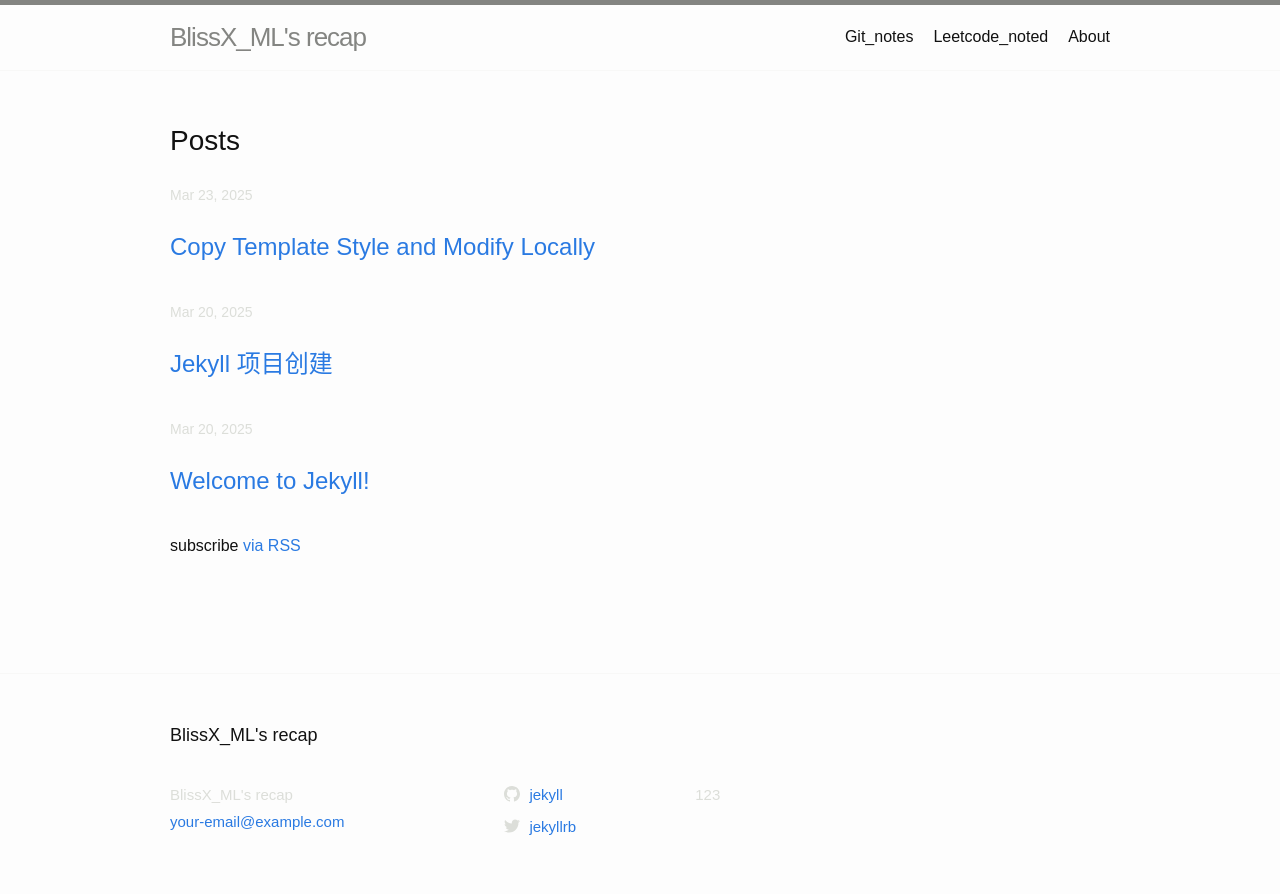
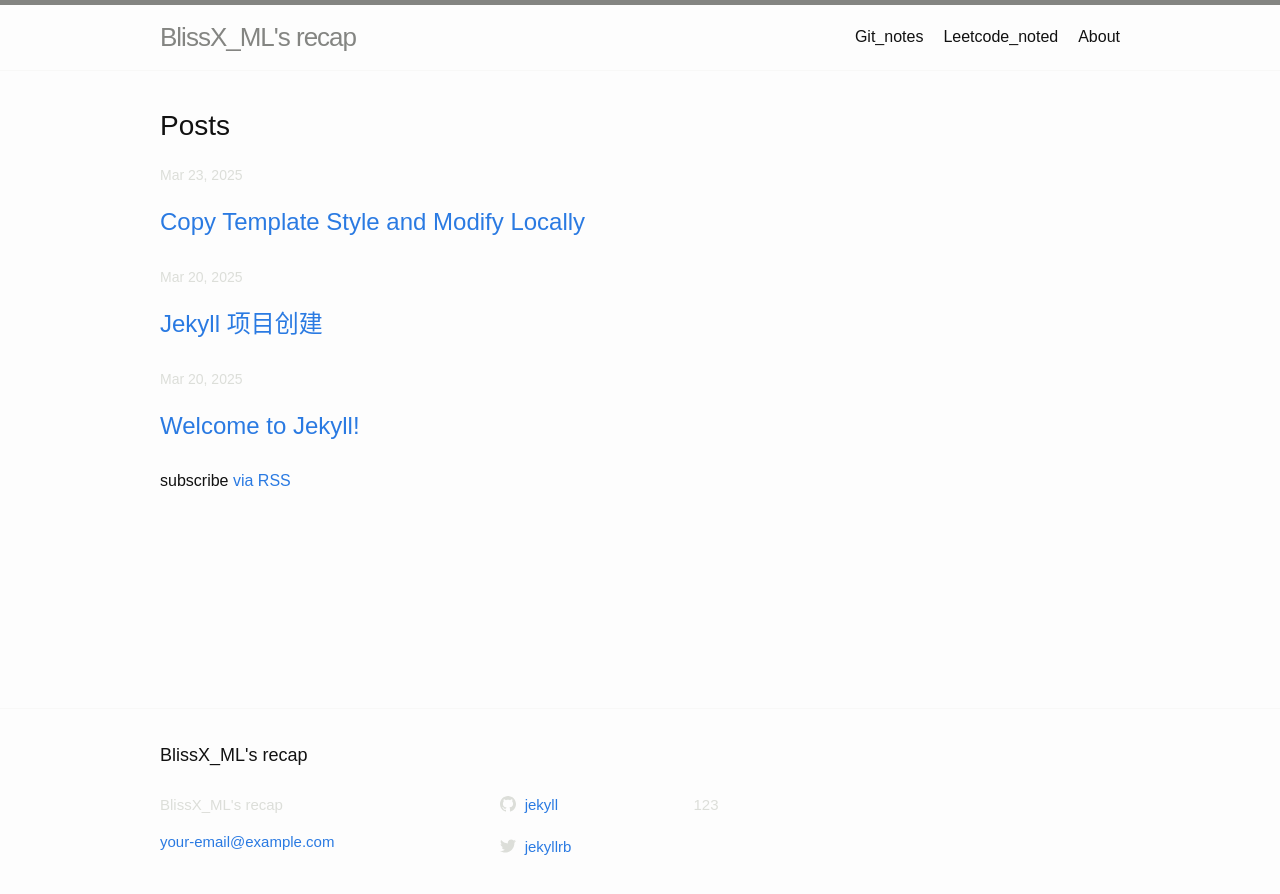
Before and after one commit to BlissX-ML/Daily_Snapshot.github.io, a Jekyll site: the page built from index.markdown, in a window 1280 px wide. Shown: the top 894 px of the page. Built offline with Jekyll 4.4.1, drawn with Linux system fonts in a browser that asks for light colours; nearby versions of some CDN libraries.

Commit message:
Continue refining CSS styles via SCSS and JavaScript updates in default.html

```diff
--- a/_layouts/default.html
+++ b/_layouts/default.html
@@ -20,6 +20,7 @@
         const pre = wrapper.querySelector('pre');
         if (pre) {
           pre.classList.remove('highlight');
+          pre.classList.add('special-code');
           const code = pre.querySelector('code');
           if (code) {
             code.className = 'language-javascript language-js hljs';
--- a/_sass/minima.scss
+++ b/_sass/minima.scss
@@ -12,7 +12,7 @@ $base-font-weight: 400 !default;
 $small-font-size: $base-font-size * 0.875 !default;
 $base-line-height: 1.8 !default;
 
-$spacing-unit: 30px !default;
+$spacing-unit: 20px !default;
 
 $text-color: #111 !default;
 $background-color: #fdfdfd !default;
@@ -22,6 +22,8 @@ $grey-color: #dcded9 !default;
 $grey-color-light: mix(white, $grey-color, 80%);
 $grey-color-dark: mix(black, $grey-color, 40%);
 
+$border-width: 1px !default;
+$padding-imagin: 10px !default;
 
 $table-text-align: left !default;
 
--- a/_sass/minima/_base.scss
+++ b/_sass/minima/_base.scss
@@ -65,7 +65,6 @@ figure,
 }
 
 
-
 /**
  * `main` element
  */
@@ -80,8 +79,13 @@ main {
  * Images
  */
 img {
-  max-width: 100%;
-  vertical-align: middle;
+  display: block;
+  max-width: 80%;
+  text-align: center;
+  align-items: center;
+  margin: 0 auto;
+  border: $border-width solid black;
+  padding: $padding-imagin
 }
 
 
@@ -105,19 +109,30 @@ figcaption {
 ul,
 ol {
   margin-left: $spacing-unit;
-  // line-height: $base-line-height;
+  line-height: $base-line-height;
+  margin-bottom: $spacing-unit * 0.5;
 }
 
 li {
   line-height: $base-line-height;
+  margin-bottom: $spacing-unit * 0.5;
+
+  >strong {
+    display: block;
+    margin-bottom: $spacing-unit * 0.5;
+    font-weight: bold;
+  }
+
+  >#text {
+    margin-bottom: $spacing-unit
+  }
 
   >ul,
   >ol {
     margin-top: 0;
-    margin-bottom: 0;
+    margin-bottom: $spacing-unit * 0.5;
     line-height: $base-line-height;
     justify-content: center;
-
   }
 }
 
@@ -208,7 +223,7 @@ code {
 /* 优化多行代码块的样式 */
 pre {
   padding: 0px 12px;
-  max-width: 90%;
+  max-width: 100%;
   overflow-x: auto;
   margin: 5px 0;
   background-color: #f7f6f2;
--- a/_sass/minima/_leetcode-exercise.scss
+++ b/_sass/minima/_leetcode-exercise.scss
@@ -92,3 +92,10 @@ h2~pre code.language-js {
     font-weight: bold;
     font-size: 0.9em;
 }
+
+/**
+ * Knowledge extension: code styling best practices
+ */
+.special-code {
+    padding: $padding-imagin*2 0;
+}
```
Also changed, not shown: _leetcode_seventy_five/2025-03-27-Greatest-Common-Divisor-of-Strings.md (+6 -7 lines), assets/images/leetcode/Euclidean-algorithm.png (added).
